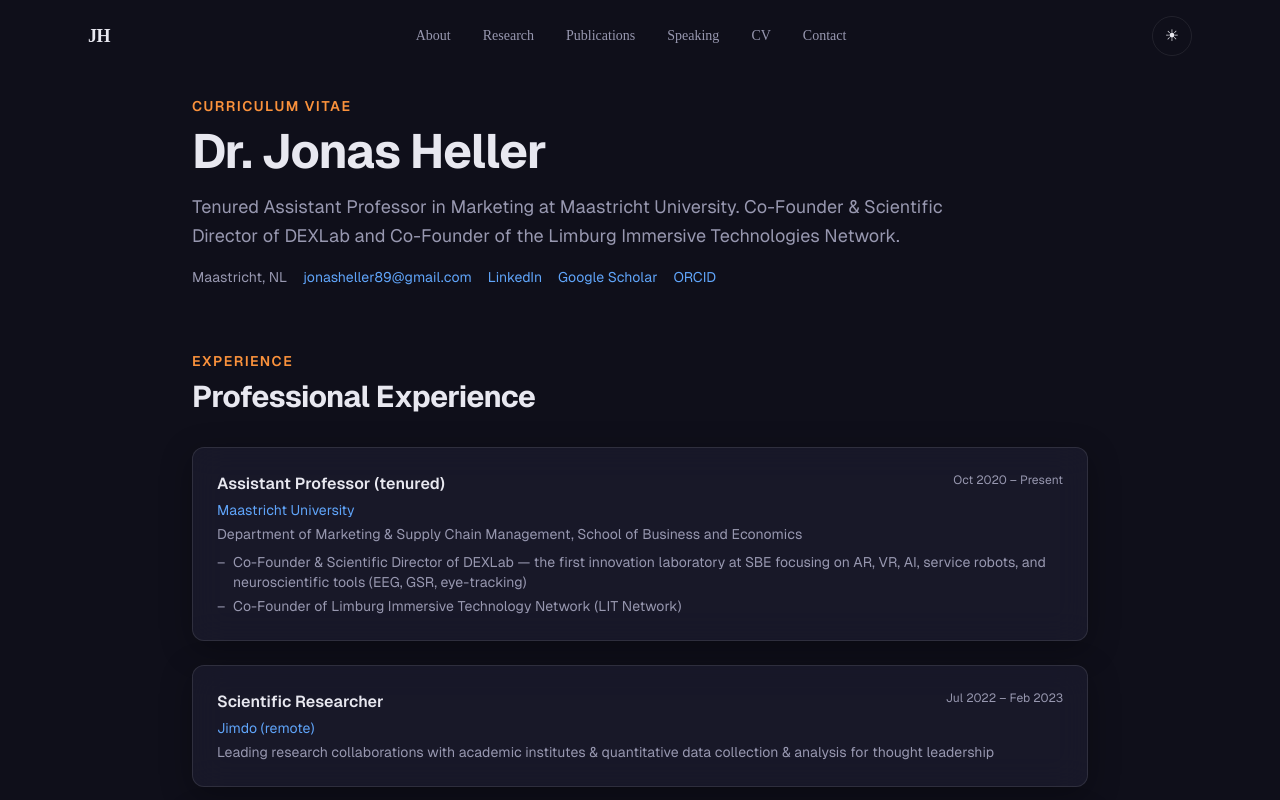
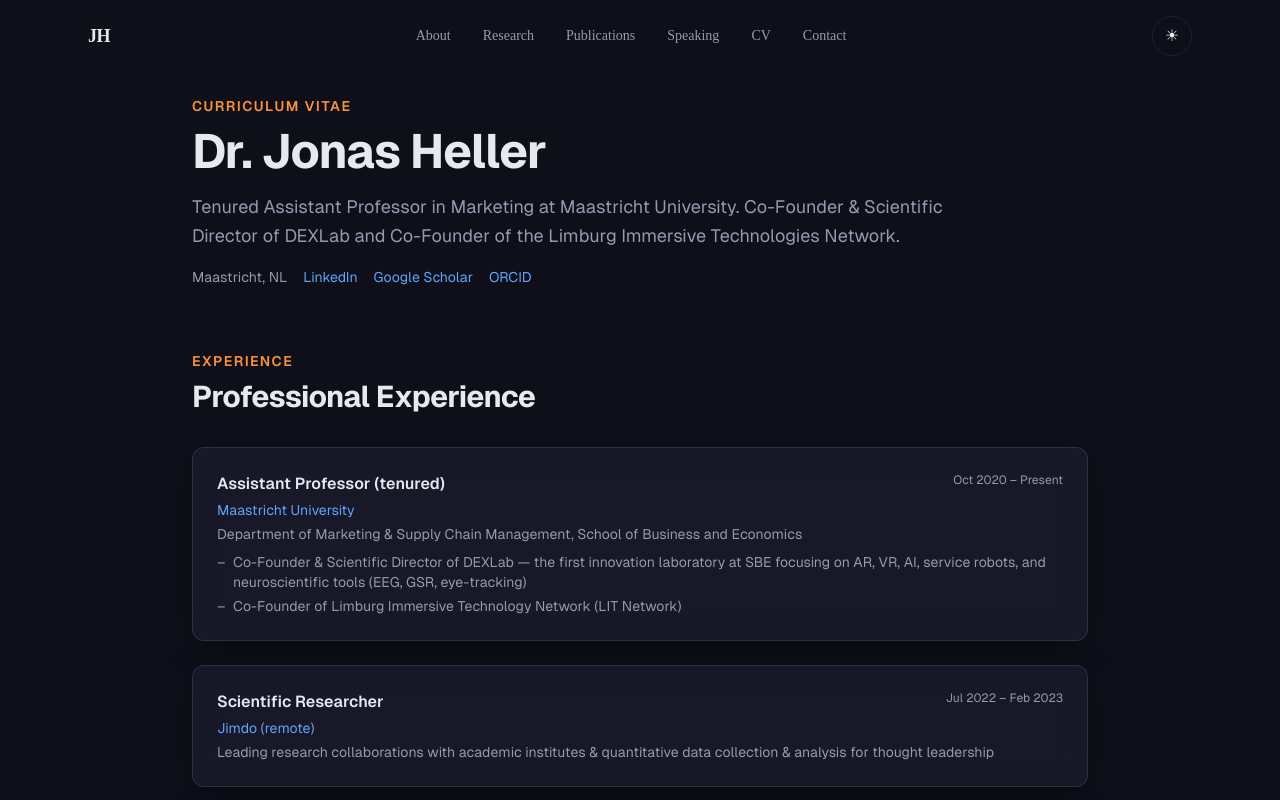
Before and after one commit to JonasHeller1212/jonasheller.info, a Next.js app: page /cv in a window 1280 px wide. Shown: the top 800 px of the page. Built offline with nearby package versions, Linux system fonts and the light colour scheme.

Commit message:
Remove personal email from CV page
Keep contact form as the primary way to reach out.

https://claude.ai/code/session_015YntAheLMHicYcqfGR6KFj

```diff
--- a/src/app/cv/page.tsx
+++ b/src/app/cv/page.tsx
@@ -272,13 +272,6 @@ export default function CVPage() {
               style={{ color: "var(--color-text-secondary)" }}
             >
               <span>Maastricht, NL</span>
-              <a
-                href="mailto:jonasheller89@gmail.com"
-                className="hover:opacity-70 transition-opacity"
-                style={{ color: "var(--color-accent)" }}
-              >
-                jonasheller89@gmail.com
-              </a>
               <a
                 href="https://www.linkedin.com/in/hellerjonas/"
                 target="_blank"
```
